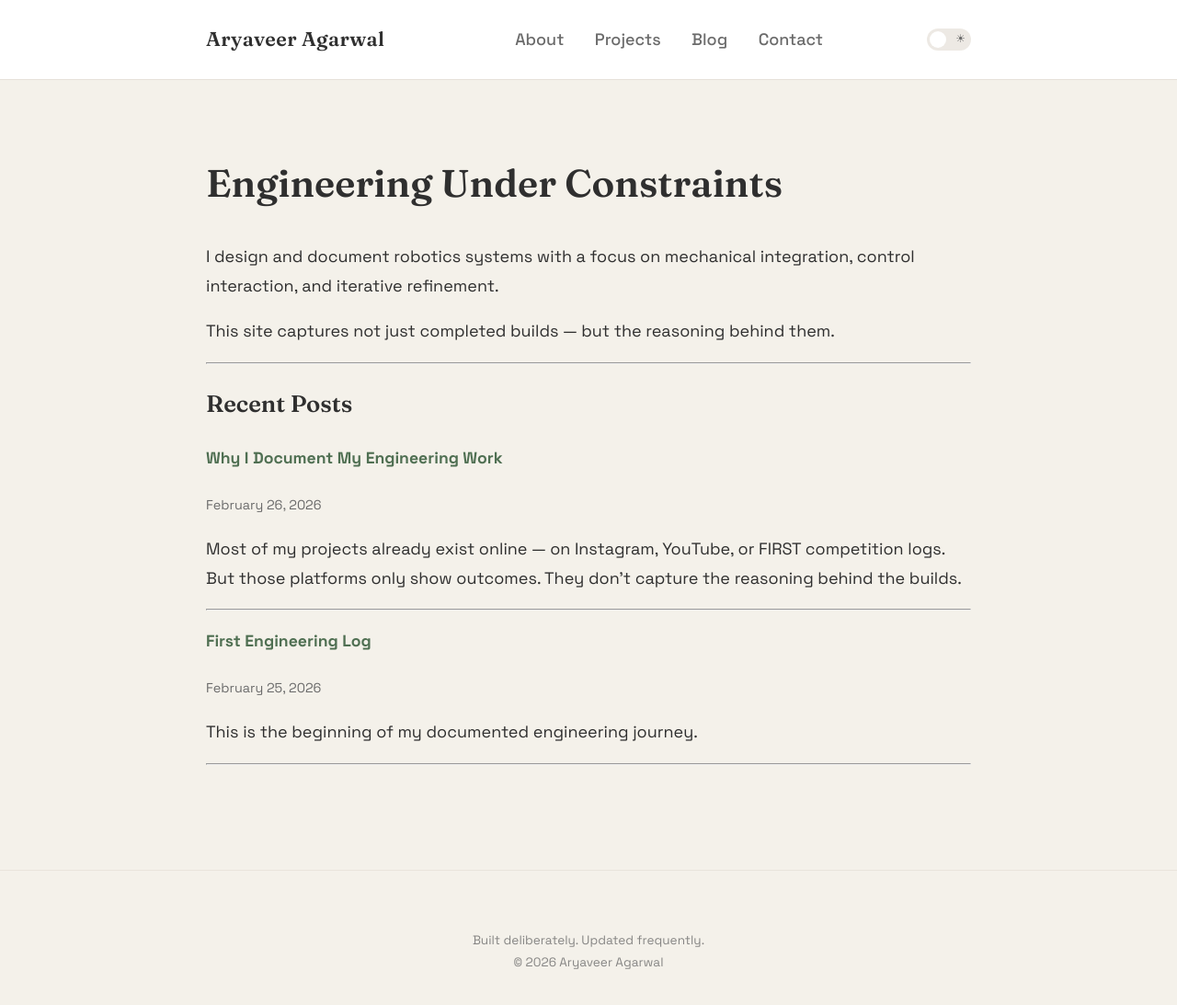
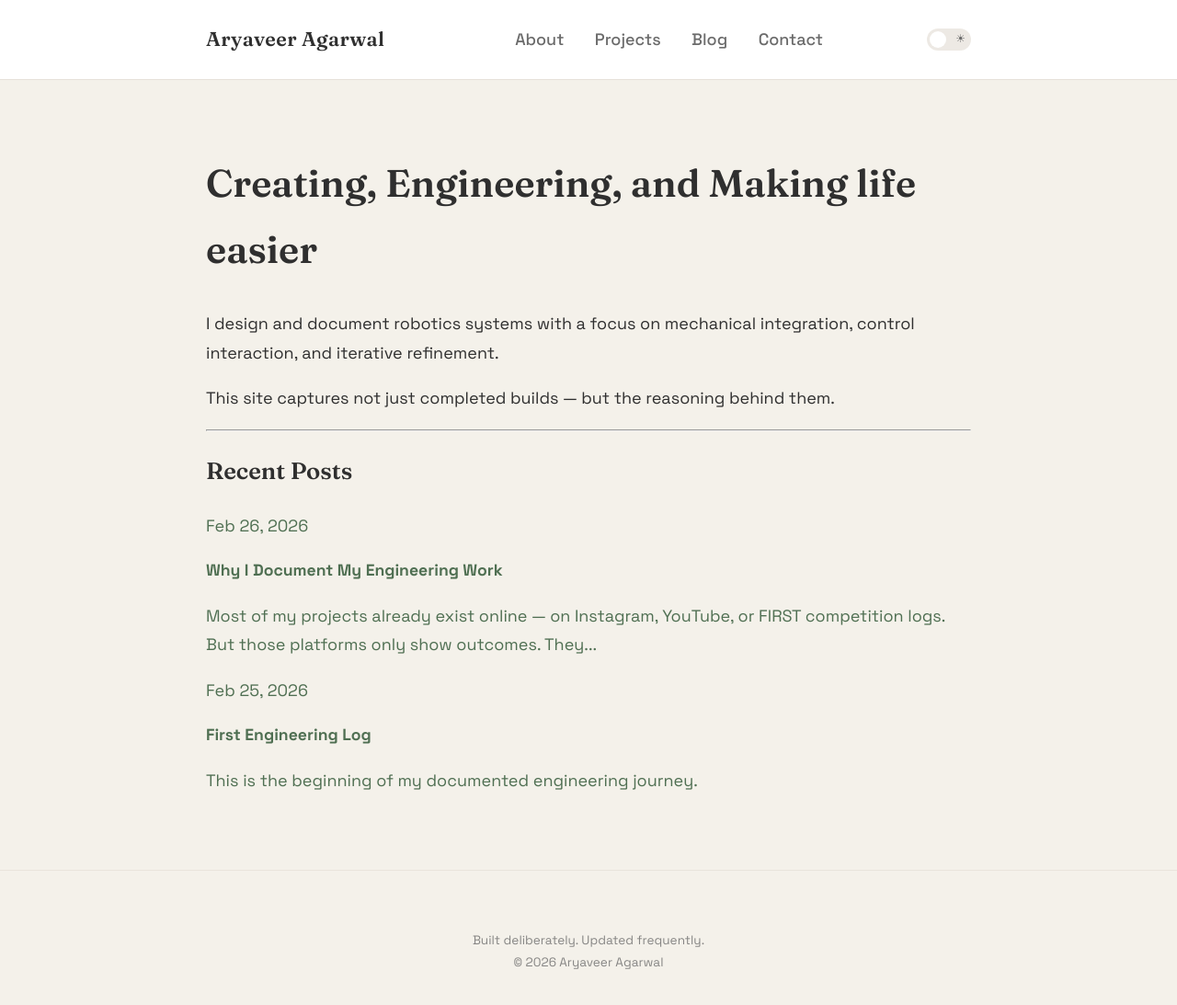
Before and after one commit to aryaveeragarwal/aryaveeragarwal.github.io, a Jekyll site: the page built from index.md, in a window 1280 px wide and 1123 px high. Shown: the top 1093 px of the window at 92% size. Built offline with Jekyll 4.4.1, drawn with Linux system fonts in a browser that asks for light colours.

Commit message:
Update index.md

```diff
--- a/index.md
+++ b/index.md
@@ -3,7 +3,7 @@ layout: default
 title: Home
 ---
 
-# Engineering Under Constraints
+# Creating, Engineering, and Making life easier
 
 I design and document robotics systems with a focus on mechanical integration, control interaction, and iterative refinement.
 
@@ -13,15 +13,20 @@ This site captures not just completed builds — but the reasoning behind them.
 
 ## Recent Posts
 
+<div class="post-list">
 {% for post in site.posts limit:5 %}
-### [{{ post.title }}]({{ post.url }})
-
-<span style="color: var(--muted); font-size: 0.9rem;">
-{{ post.date | date: "%B %d, %Y" }}
-</span>
-
-{{ post.excerpt }}
-
----
-
+  <a href="{{ post.url }}" class="post-item">
+    <div class="post-meta">
+      <span class="post-date">
+        {{ post.date | date: "%b %d, %Y" }}
+      </span>
+    </div>
+    <div class="post-content">
+      <h3 class="post-title">{{ post.title }}</h3>
+      <p class="post-excerpt">
+        {{ post.excerpt | strip_html | truncate: 140 }}
+      </p>
+    </div>
+  </a>
 {% endfor %}
+</div>
```
